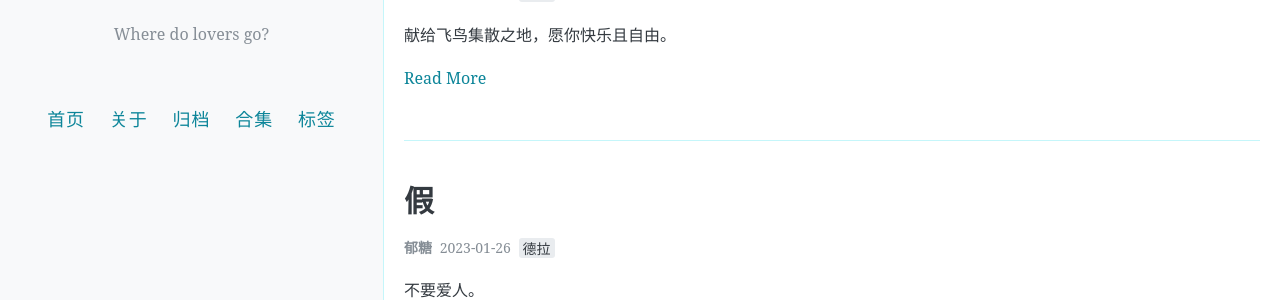
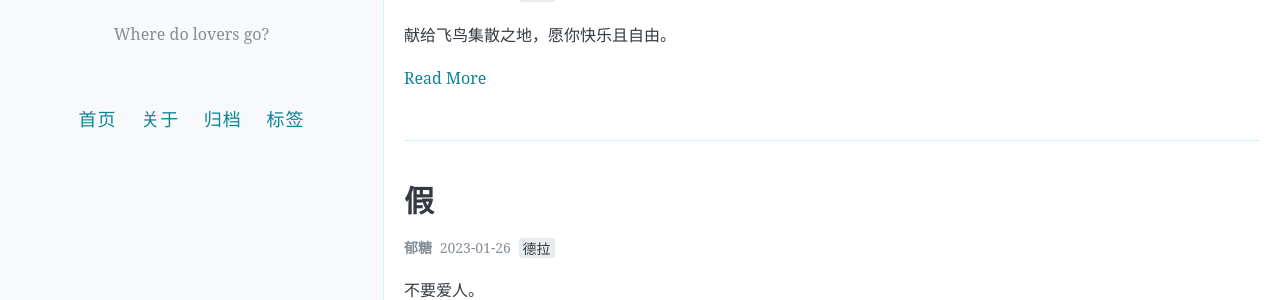
Before and after one commit to straylovers/straylovers, a Jekyll site: the page built from index.html, in a window 1280 px wide. Shown: the part 370-670 px from the top of the page. Built offline with Jekyll 4.4.1, drawn with Linux system fonts in a browser that asks for light colours; the list of posts is cut into pages by our own code; comment, search, counter and statistics services are not loaded.

Commit message:
Update _config.yml

```diff
--- a/_config.yml
+++ b/_config.yml
@@ -38,8 +38,6 @@ navigation:
     url: /about
   - name: 归档
     url: /archive
-  - name: 合集
-    url: /categories
   - name: 标签
     url: /tags
 
```
